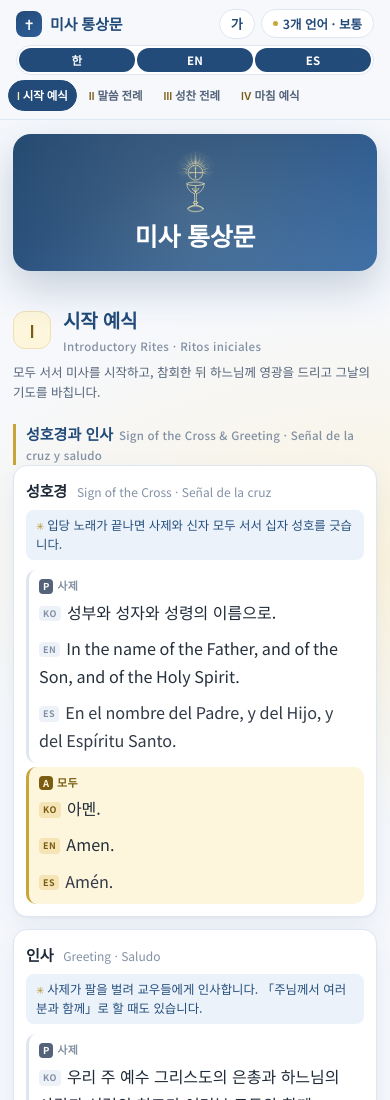
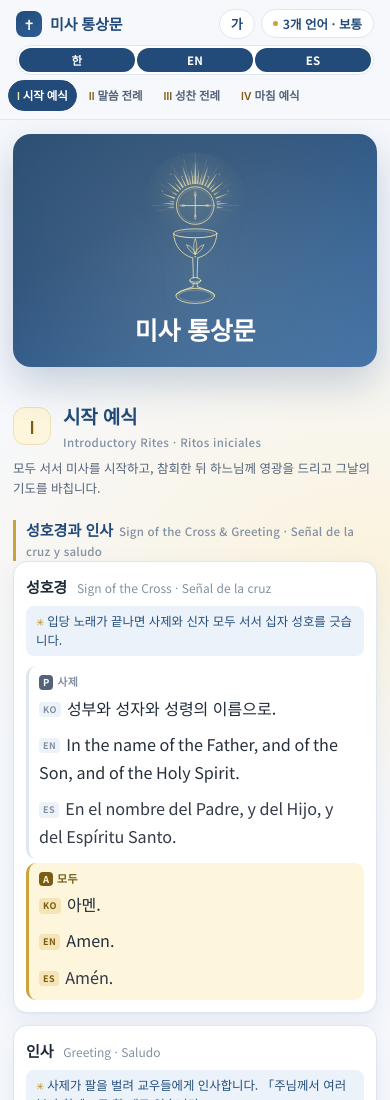
Before and after one commit to einxjin/mass-order, a plain HTML site: page index.html in a window 390 px wide. Shown: the top 1100 px of the page. Drawn offline with Linux system fonts and the light colour scheme.

Commit message:
히어로 성체·성작 엠블럼 크기 확대 (데스크톱 100→220px, 모바일 60→150px)와 선 굵기·광원 조정

```diff
--- a/index.html
+++ b/index.html
@@ -158,14 +158,14 @@
   .hero{
     position:relative;overflow:hidden;border-radius:22px;color:#fff;
     background:linear-gradient(150deg,#20466F 0%, var(--blue) 34%, var(--blue-2) 72%, #3A6CA6 100%);
-    padding:22px 26px 24px;box-shadow:0 16px 40px rgba(33,70,111,.24);margin-bottom:22px;
+    padding:28px 26px 30px;box-shadow:0 16px 40px rgba(33,70,111,.24);margin-bottom:22px;
     display:flex;flex-direction:column;align-items:center;justify-content:center;
-    text-align:center;gap:10px;
+    text-align:center;gap:12px;
   }
   .hero::after{
-    content:"";position:absolute;left:50%;top:-150px;width:520px;height:520px;border-radius:50%;
+    content:"";position:absolute;left:50%;top:-210px;width:760px;height:760px;border-radius:50%;
     transform:translateX(-50%);
-    background:radial-gradient(circle at 50% 45%, rgba(247,232,176,.15), rgba(247,232,176,0) 62%);
+    background:radial-gradient(circle at 50% 45%, rgba(247,232,176,.16), rgba(247,232,176,0) 60%);
     pointer-events:none;
   }
   .hero h1{
@@ -174,8 +174,9 @@
     position:relative;z-index:1;
   }
   .hero-emblem{
-    flex:0 0 auto;display:block;height:100px;width:auto;
+    flex:0 0 auto;display:block;height:220px;width:auto;
     position:relative;z-index:1;overflow:visible;
+    filter:drop-shadow(0 6px 18px rgba(247,232,176,.10));
   }
 
   /* section */
@@ -276,8 +277,8 @@
   @media (max-width:760px){
     :root{--role-w:0px}
     .page{padding:calc(var(--hdr) + 14px) 13px 56px}
-    .hero{padding:18px 18px 20px;border-radius:18px;gap:8px}
-    .hero-emblem{height:60px}
+    .hero{padding:20px 18px 22px;border-radius:18px;gap:10px}
+    .hero-emblem{height:150px}
     .item{padding:13px 12px 12px;border-radius:14px}
     .langhead{display:none}
     .line{grid-template-columns:1fr;gap:2px;padding:8px 10px}
@@ -404,23 +405,23 @@
     <path d="M107.86 74.49 L117.9 74.29 L107.99 72.69 Z"/>
     </g>
     <g stroke="#F7E8B0" stroke-linecap="round" fill="none">
-    <path d="M78 41.5 L78 0" stroke-width="0.70" opacity=".52"/>
-    <path d="M76.43 41.54 L74.96 13.58" stroke-width="0.54" opacity=".52"/>
-    <path d="M79.57 41.54 L81.04 13.58" stroke-width="0.54" opacity=".52"/>
-    <path d="M70.74 42.39 L62.03 7.46" stroke-width="0.62" opacity=".52"/>
-    <path d="M85.26 42.39 L93.97 7.46" stroke-width="0.62" opacity=".52"/>
-    <path d="M48 71.5 L18 71.5" stroke-width="0.62" opacity=".52"/>
-    <path d="M108 71.5 L138 71.5" stroke-width="0.62" opacity=".52"/>
-    <path d="M48.29 75.68 L26.51 78.74" stroke-width="0.54" opacity=".52"/>
-    <path d="M107.71 75.68 L129.49 78.74" stroke-width="0.54" opacity=".52"/>
-    <path d="M63 45.52 L46 16.07" stroke-width="0.54" opacity=".52"/>
-    <path d="M93 45.52 L110 16.07" stroke-width="0.54" opacity=".52"/>
-    <path d="M52.56 55.6 L28.81 40.76" stroke-width="0.54" opacity=".52"/>
-    <path d="M103.44 55.6 L127.19 40.76" stroke-width="0.54" opacity=".52"/>
-    <path d="M49.16 63.23 L29.94 57.72" stroke-width="0.46" opacity=".52"/>
-    <path d="M106.84 63.23 L126.06 57.72" stroke-width="0.46" opacity=".52"/>
-    <path d="M67.74 43.31 L60.9 24.52" stroke-width="0.46" opacity=".52"/>
-    <path d="M88.26 43.31 L95.1 24.52" stroke-width="0.46" opacity=".52"/>
+    <path d="M78 41.5 L78 0" stroke-width="0.35" opacity=".52"/>
+    <path d="M76.43 41.54 L74.96 13.58" stroke-width="0.27" opacity=".52"/>
+    <path d="M79.57 41.54 L81.04 13.58" stroke-width="0.27" opacity=".52"/>
+    <path d="M70.74 42.39 L62.03 7.46" stroke-width="0.31" opacity=".52"/>
+    <path d="M85.26 42.39 L93.97 7.46" stroke-width="0.31" opacity=".52"/>
+    <path d="M48 71.5 L18 71.5" stroke-width="0.31" opacity=".52"/>
+    <path d="M108 71.5 L138 71.5" stroke-width="0.31" opacity=".52"/>
+    <path d="M48.29 75.68 L26.51 78.74" stroke-width="0.27" opacity=".52"/>
+    <path d="M107.71 75.68 L129.49 78.74" stroke-width="0.27" opacity=".52"/>
+    <path d="M63 45.52 L46 16.07" stroke-width="0.27" opacity=".52"/>
+    <path d="M93 45.52 L110 16.07" stroke-width="0.27" opacity=".52"/>
+    <path d="M52.56 55.6 L28.81 40.76" stroke-width="0.27" opacity=".52"/>
+    <path d="M103.44 55.6 L127.19 40.76" stroke-width="0.27" opacity=".52"/>
+    <path d="M49.16 63.23 L29.94 57.72" stroke-width="0.23" opacity=".52"/>
+    <path d="M106.84 63.23 L126.06 57.72" stroke-width="0.23" opacity=".52"/>
+    <path d="M67.74 43.31 L60.9 24.52" stroke-width="0.23" opacity=".52"/>
+    <path d="M88.26 43.31 L95.1 24.52" stroke-width="0.23" opacity=".52"/>
     </g>
     <g fill="#F7E8B0" opacity=".55">
     <circle cx="60.1" cy="31.3" r=".8"/>
@@ -434,16 +435,16 @@
     </g>
 
     <g stroke="#F7E8B0" fill="none" stroke-linecap="round" stroke-linejoin="round">
-    <circle cx="78" cy="71.5" r="26" stroke-width="2.2" opacity=".97"/>
-    <circle cx="78" cy="71.5" r="23.4" stroke-width="1.1" opacity=".5"/>
-    <g stroke-width="2.2"><path d="M78 56 L78 87"/><path d="M60 71.5 L96 71.5"/></g>
-    <g stroke-width="1.4" opacity=".9">
+    <circle cx="78" cy="71.5" r="26" stroke-width="1.1" opacity=".97"/>
+    <circle cx="78" cy="71.5" r="23.4" stroke-width="0.55" opacity=".5"/>
+    <g stroke-width="1.1"><path d="M78 56 L78 87"/><path d="M60 71.5 L96 71.5"/></g>
+    <g stroke-width="0.7" opacity=".9">
     <path d="M78 52.6 C 79.8 55.5, 79.8 57.6, 78 59.3 C 76.2 57.6, 76.2 55.5, 78 52.6 Z"/>
     <path d="M78 90.4 C 79.8 87.5, 79.8 85.4, 78 83.7 C 76.2 85.4, 76.2 87.5, 78 90.4 Z"/>
     <path d="M57 71.5 C 59.9 69.7, 62.1 69.7, 63.9 71.5 C 62.1 73.3, 59.9 73.3, 57 71.5 Z"/>
     <path d="M99 71.5 C 96.1 73.3, 93.9 73.3, 92.1 71.5 C 93.9 69.7, 96.1 69.7, 99 71.5 Z"/>
     </g>
-    <g stroke-width="2.2">
+    <g stroke-width="1.1">
     <ellipse cx="78" cy="110" rx="30" ry="6.2"/>
     <path d="M48 110 C 48.6 126, 58 139.4, 74 144"/>
     <path d="M108 110 C 107.4 126, 98 139.4, 82 144"/>
@@ -457,13 +458,13 @@
     <path d="M81.2 184 C 91 187.6, 101.4 191.4, 105 195.4"/>
     <ellipse cx="78" cy="196.8" rx="26.8" ry="10.4"/>
     </g>
-    <g stroke-width="1.15" opacity=".55">
+    <g stroke-width="0.57" opacity=".55">
     <ellipse cx="78" cy="111.4" rx="26.8" ry="4.6"/>
     <ellipse cx="78" cy="196.8" rx="23.2" ry="7.6"/>
     <path d="M76.6 185.2 C 67.2 188.6, 57.2 192, 53.6 195.6"/>
     <path d="M79.4 185.2 C 88.8 188.6, 98.8 192, 102.4 195.6"/>
     </g>
-    <g stroke-width="1.8">
+    <g stroke-width="0.9">
     <path d="M78 139 C 75.2 133, 75.2 124, 78 117.6 C 80.8 124, 80.8 133, 78 139 Z"/>
     <path d="M78 139 C 72.6 137.2, 68.2 132.4, 66 125.8 C 71.6 127.4, 75.8 132, 78 139 Z"/>
     <path d="M78 139 C 83.4 137.2, 87.8 132.4, 90 125.8 C 84.4 127.4, 80.2 132, 78 139 Z"/>
```
